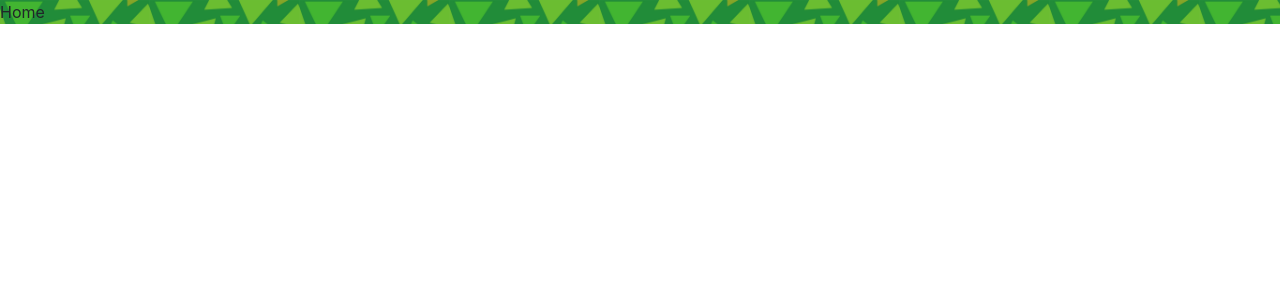
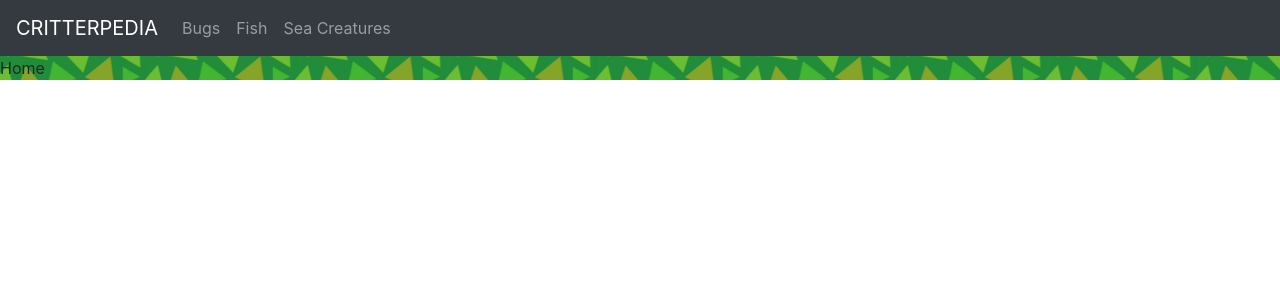
Before and after one commit to JustinRittenhouse/Animal-Crossing-Critterpedia-Front-End, a React (Create React App) app: page / in a window 1280 px wide. Shown: the top 300 px of the page. Built offline with nearby package versions, Linux system fonts and the light colour scheme.

Commit message:
demo navbar

```diff
--- a/src/App.jsx
+++ b/src/App.jsx
@@ -5,13 +5,14 @@ import { Bugs } from './views/Bugs'
 import { Fish } from './views/Fish'
 import { SeaCreatures } from './views/SeaCreatures'
 import moment from 'moment'
+import { Navbar } from './components/Navbar'
 
 export const App = () => {
 
   return (
     <React.Fragment>
       <header>
-
+        <Navbar />
       </header>
       <main>
         {/* This is where the background changes based on season. */}
--- a/src/components/Navbar.jsx
+++ b/src/components/Navbar.jsx
@@ -0,0 +1,52 @@
+import React, { useContext } from 'react'
+import { Link } from 'react-router-dom'
+// import { useAuth } from '../contexts/AuthProvider'
+// import { DataContext } from '../contexts/DataProvider'
+
+export const Navbar = () =>
+{
+
+    // const { currentUser, signIn, logOut } = useAuth()
+    // const { cart } = useContext( DataContext )
+
+    return (
+        <nav className="navbar navbar-expand-sm navbar-dark bg-dark">
+            <Link className="navbar-brand" to="/">CRITTERPEDIA</Link>
+            <button className="navbar-toggler d-lg-none" type="button" data-toggle="collapse" data-target="#collapsibleNavId" aria-controls="collapsibleNavId"
+                aria-expanded="false" aria-label="Toggle navigation">
+                <span className="navbar-toggler-icon"></span>
+            </button>
+            <div className="collapse navbar-collapse" id="collapsibleNavId">
+                <ul className="navbar-nav mr-auto mt-2 mt-lg-0">
+                    <li className="nav-item">
+                        <Link className="nav-link" to="/bugs">Bugs </Link>
+                    </li>
+                    <li className="nav-item">
+                        <Link className="nav-link" to="/fish">Fish </Link>
+                    </li>
+                    <li className="nav-item">
+                        <Link className="nav-link" to="/seacreatures">Sea Creatures </Link>
+                    </li>
+                </ul>
+                <ul className="navbar-nav ml-auto">
+                    {/* { condition ? condition to execute if true : condition to execute if false } */}
+
+                    {/* something = True
+              print( 'hello' ) if something else print('goodbye') */}
+
+                    {/* {
+                        !currentUser.loggedIn
+                            ?
+                            <li className="nav-item">
+                                <Link onClick={() => signIn()} to="." className="nav-link">Login</Link>
+                            </li>
+                            :
+                            <li className="nav-item">
+                                <Link onClick={() => logOut()} to="." className="nav-link">Logout</Link>
+                            </li>
+                    } */}
+                </ul>
+            </div>
+        </nav>
+    )
+}
--- a/src/index.css
+++ b/src/index.css
@@ -46,12 +46,12 @@ main {
   margin: 5px;
 }
 
-.active {
+.critActive {
   background-color: #F1EBC7;
   color: rgb(139, 119, 74);
 }
 
-.inactive {
+.critInactive {
   background-color: lightgray;
   color: gray;
   opacity: 80%;
--- a/src/views/Bugs.jsx
+++ b/src/views/Bugs.jsx
@@ -21,10 +21,10 @@ export const Bugs = () => {
   }, [])
 
   const toggleActive = (e) => {
-    if (e.currentTarget.className == "item inactive") {
-      e.currentTarget.className = "item active"
-    } else if (e.currentTarget.className == "item active") {
-      e.currentTarget.className = "item inactive"
+    if (e.currentTarget.className == "item critInactive") {
+      e.currentTarget.className = "item critActive"
+    } else if (e.currentTarget.className == "item critActive") {
+      e.currentTarget.className = "item critInactive"
     } else {
 
     }
@@ -33,7 +33,7 @@ export const Bugs = () => {
   return (
     <div className="itemGrid">
       {bugs.map((bug) => (
-        <div className="item active" id={"item" + bug.id} key={"bug" + bug.id} onClick={(e)=>toggleActive(e)}>
+        <div className="item critActive" id={"item" + bug.id} key={"bug" + bug.id} onClick={(e)=>toggleActive(e)}>
           <p><b>{bug.name['name-USen']}</b></p>
           <img src={bug.icon_uri} />
           <p>Months: {bug.availability.isAllYear===true ? "All Year" : bug.availability["month-northern"]}</p>
--- a/src/views/Fish.jsx
+++ b/src/views/Fish.jsx
@@ -22,10 +22,10 @@ export const Fish = () => {
   }, [])
 
   const toggleActive = (e) => {
-    if (e.currentTarget.className == "item inactive") {
-      e.currentTarget.className = "item active"
-    } else if (e.currentTarget.className == "item active") {
-      e.currentTarget.className = "item inactive"
+    if (e.currentTarget.className == "item critInactive") {
+      e.currentTarget.className = "item critActive"
+    } else if (e.currentTarget.className == "item critActive") {
+      e.currentTarget.className = "item critInactive"
     } else {
 
     }
@@ -34,7 +34,7 @@ export const Fish = () => {
   return (
     <div className="itemGrid">
       {fish.map((fish) => (
-        <div className="item active" id={"item" + fish.id} key={"fish" + fish.id} onClick={(e)=>toggleActive(e)}>
+        <div className="item critActive" id={"item" + fish.id} key={"fish" + fish.id} onClick={(e)=>toggleActive(e)}>
           <p><b>{fish.name['name-USen']}</b></p>
           <img src={fish.icon_uri} />
           <p>Months: {fish.availability.isAllYear===true ? "All Year" : fish.availability["month-northern"]}</p>
--- a/src/views/SeaCreatures.jsx
+++ b/src/views/SeaCreatures.jsx
@@ -22,10 +22,10 @@ export const SeaCreatures = () => {
 
 
   const toggleActive = (e) => {
-    if (e.currentTarget.className == "item inactive") {
-      e.currentTarget.className = "item active"
-    } else if (e.currentTarget.className == "item active") {
-      e.currentTarget.className = "item inactive"
+    if (e.currentTarget.className == "item critInactive") {
+      e.currentTarget.className = "item critActive"
+    } else if (e.currentTarget.className == "item critActive") {
+      e.currentTarget.className = "item critInactive"
     } else {
 
     }
@@ -34,7 +34,7 @@ export const SeaCreatures = () => {
   return (
     <div className="itemGrid" id="creatureGrid">
       {creatures.map((creature) => (
-        <div className="item active" id={"item" + creature.id} key={"creature" + creature.id} onClick={(e)=>toggleActive(e)}>
+        <div className="item critActive" id={"item" + creature.id} key={"creature" + creature.id} onClick={(e)=>toggleActive(e)}>
           <p><b>{creature.name['name-USen']}</b></p>
           <img src={creature.icon_uri} />
           <p>Months: {creature.availability.isAllYear===true ? "All Year" : creature.availability["month-northern"]}</p>
```
